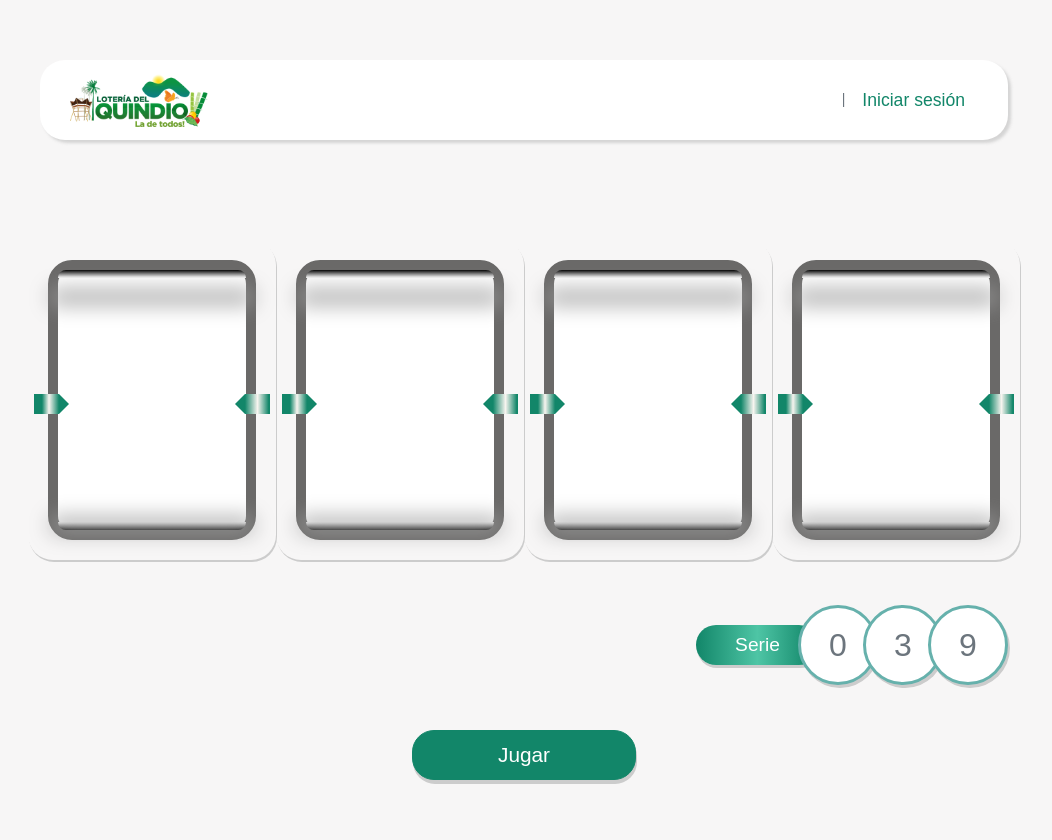
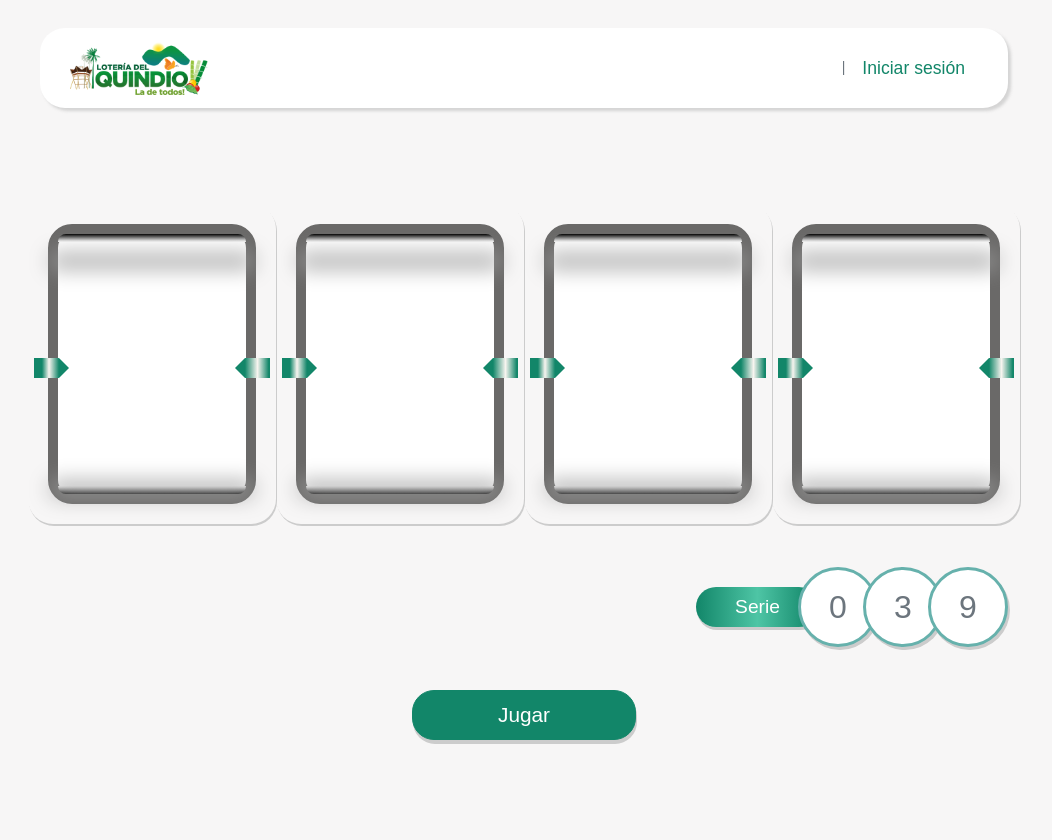
Before and after one commit to nikollaih/loteria_quindio, a CodeIgniter app: page /database/ in a window 1280 px wide. Shown: the whole page, without its empty margins (116-1168 px from the left). Run offline with CodeIgniter, Linux system fonts and the light colour scheme; some libraries are stand-ins or nearby versions.

Commit message:
fixing padding

```diff
--- a/application/views/home.php
+++ b/application/views/home.php
@@ -10,7 +10,7 @@
 				</div>
 				<div class="header-item">
 					|
-					<a href="<?= base_url() . 'usuarios/registro' ?>" class="btn btn-link" type="submit">Iniciar sesión</a>
+					<a href="<?= base_url() . 'usuarios/login' ?>" class="btn btn-link" type="submit">Iniciar sesión</a>
 				</div>
 			</div>
 		</div>
--- a/assets/css/powerball.css
+++ b/assets/css/powerball.css
@@ -14,8 +14,8 @@ body {
 	flex-direction: column;
 	justify-content: space-between;
 	height: 100vh;
-	padding-top: 40px;
-	padding-bottom: 40px;
+	padding-top: 8px;
+	padding-bottom: 80px;
 }
 
 h1.title {
```
